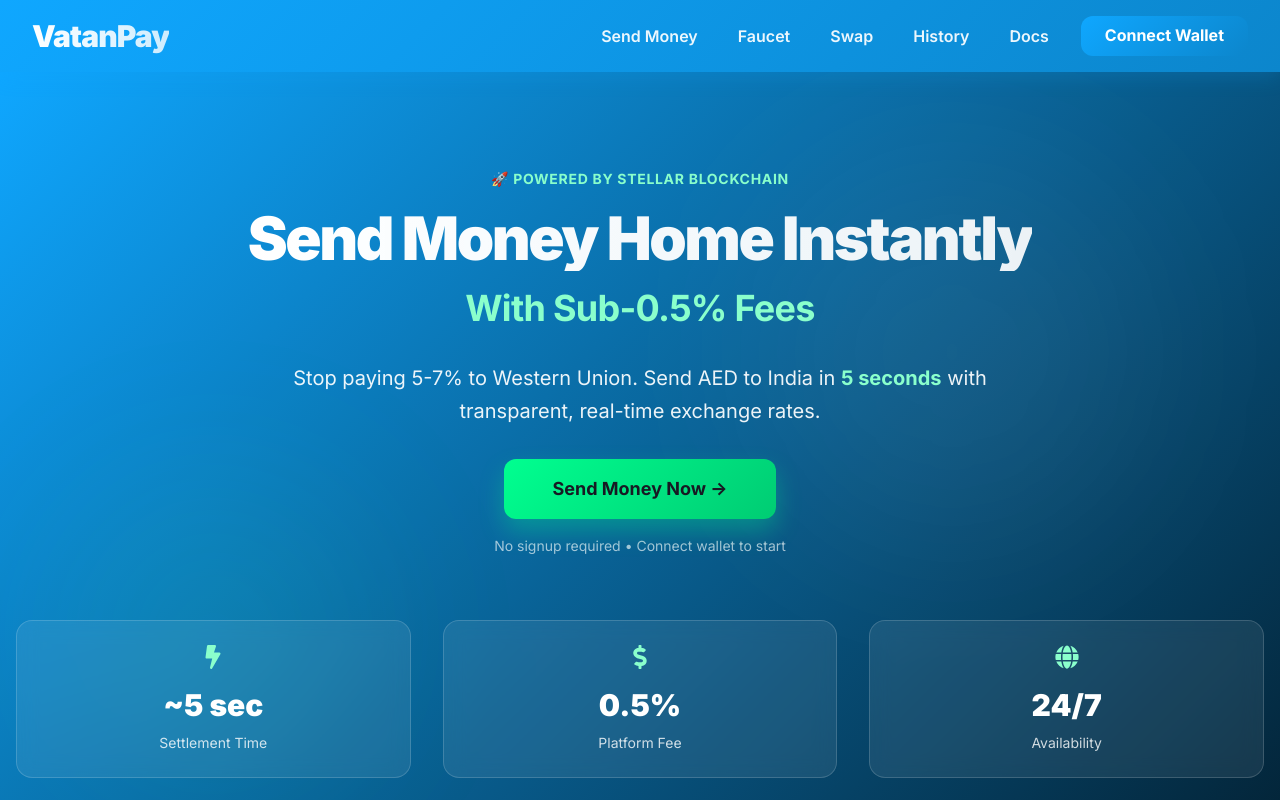
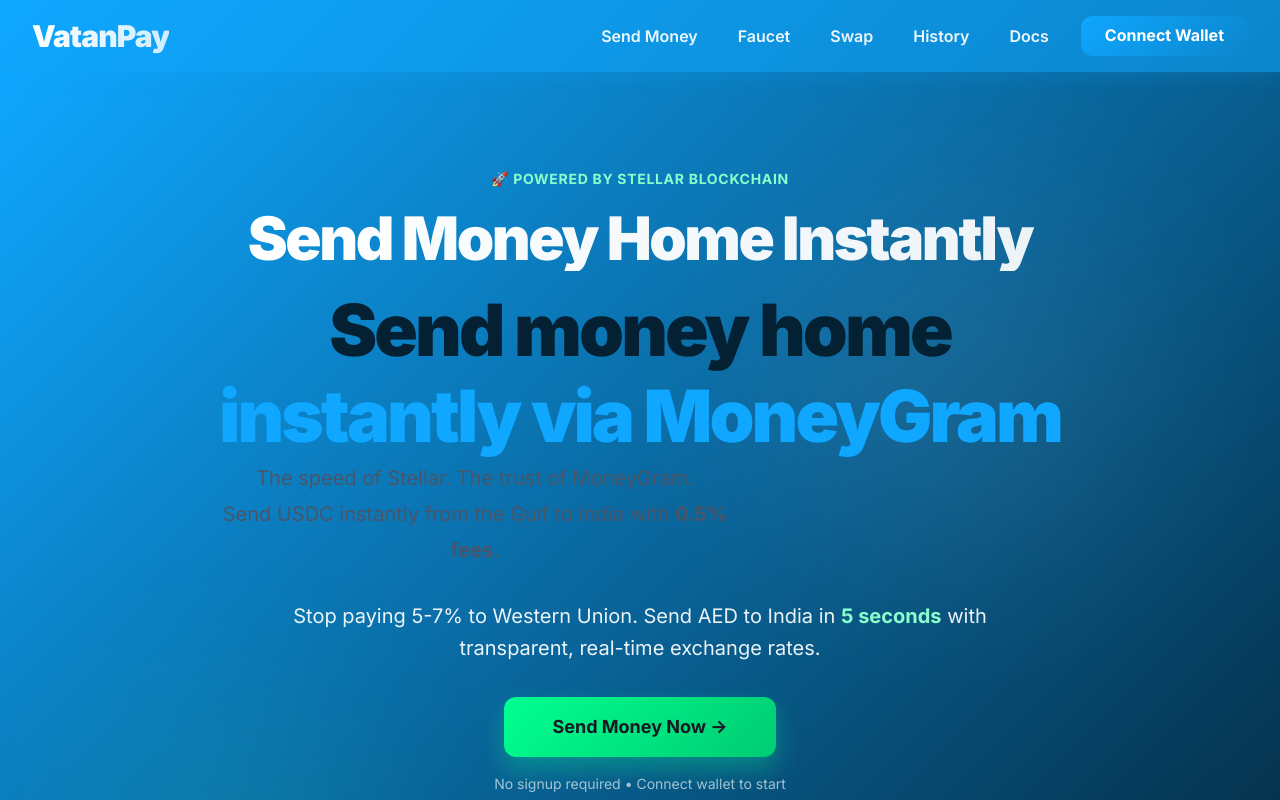
Before and after one commit to Nihal-Pandey-2302/VatanPay, a React (Vite) app in the folder frontend/: page / in a window 1280 px wide. Shown: the top 800 px of the page. Built offline with nearby package versions, Linux system fonts and the light colour scheme; no server answers; what stellar-sdk would draw is missing.

Commit message:
docs: pivot narrative to MoneyGram partnership model

```diff
--- a/frontend/src/pages/Faucet.tsx
+++ b/frontend/src/pages/Faucet.tsx
@@ -274,23 +274,24 @@
               Simulate Bank Deposit
             </Heading>
             <Text color="gray.600" fontSize="lg" maxW="xl">
-              Deposit fiat currency (AED/INR) into your VatanPay wallet via Partner Anchor.
+              Deposit cash (AED/INR) into your VatanPay wallet via MoneyGram.
             </Text>
-            <Badge colorScheme="orange" variant="solid" fontSize="sm" mt={2} px={3} py={1} borderRadius="full">
-              Testnet Demo Mode
+            <Badge colorScheme="blue" variant="solid" fontSize="sm" mt={2} px={3} py={1} borderRadius="full">
+              Simulating MoneyGram Integration
             </Badge>
           </VStack>
 
           {/* Setup Warning */}
-          <Alert status="warning" borderRadius="xl" bg="orange.50" border="1px" borderColor="orange.200">
+          <Alert status="info" borderRadius="xl" bg="blue.50" border="1px" borderColor="blue.200">
             <AlertIcon />
             <Box>
               <Text fontWeight="700" fontSize="sm" mb={1}>
-                ⚠️ Testnet Simulation
+                ℹ️ Testnet Simulation
               </Text>
               <Text fontSize="xs" color="gray.700">
-                In production, this would be a real bank transfer.
-                For this demo, we swap testnet XLM for AED/INR tokens to simulate the deposit.
+                This faucet simulates MoneyGram's cash deposit process.
+                In production, users deposit cash at MoneyGram locations
+                and receive USDC on Stellar. For this demo, we use test tokens.
               </Text>
             </Box>
           </Alert>
--- a/frontend/src/pages/Landing.tsx
+++ b/frontend/src/pages/Landing.tsx
@@ -75,13 +75,22 @@
                 Send Money Home Instantly
               </Heading>
               <Heading
-                size="xl"
-                fontWeight="700"
-                color="success.200"
-                letterSpacing="-0.02em"
-              >
-                With Sub-0.5% Fees
-              </Heading>
+              as="h1"
+              size="4xl"
+              fontWeight="900"
+              lineHeight="1.2"
+              letterSpacing="-0.04em"
+              color="brand.900"
+            >
+              Send money home <br />
+              <Text as="span" color="brand.500">
+                instantly via MoneyGram
+              </Text>
+            </Heading>
+            <Text fontSize="xl" color="gray.600" maxW="lg" lineHeight="1.8">
+              The speed of Stellar. The trust of MoneyGram. <br/>
+              Send USDC instantly from the Gulf to India with <b>0.5% fees</b>.
+            </Text>
             </Box>
 
             <Text
```
Also changed, not shown: 3 other files (tests, documents, lock files or other folders).
